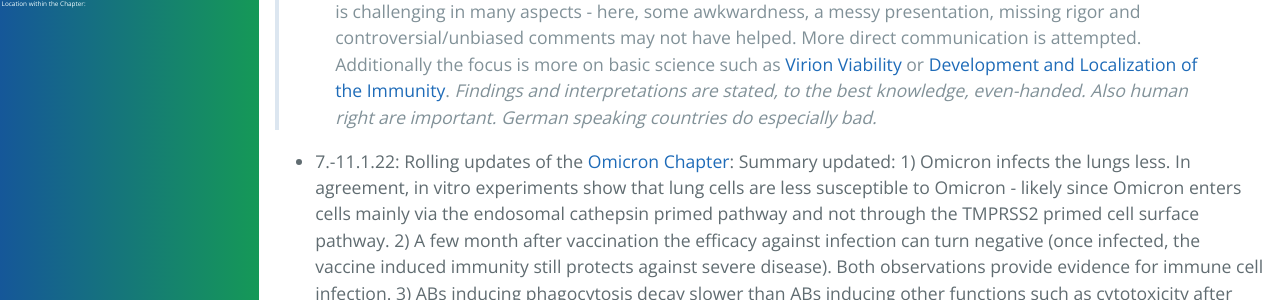
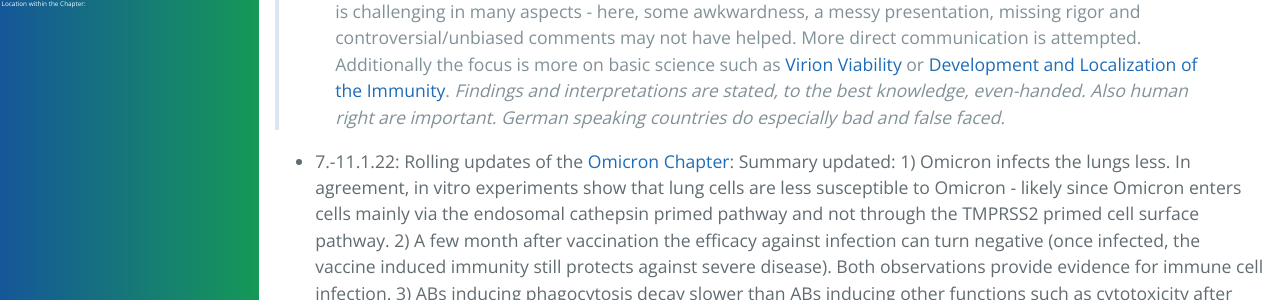
Before and after one commit to forestgrape/coronavirus, a Jekyll site: the page built from index.md, in a window 1280 px wide and 900 px high, scrolled down 2486 px. Shown: the part 182-482 px from the top of the window. Built offline with Jekyll 4.4.1, drawn with Linux system fonts in a browser that asks for light colours; our own code applies the rules of GitHub Pages for plain Markdown files.

Commit message:
formulations

```diff
--- a/index.md
+++ b/index.md
@@ -71,7 +71,7 @@
 <!-- 5.12.21: As RNA vaccines turned out they don't tame SARS-CoV-2, from a coronavirus perspective alone the benefits of mass vaccination unclear.-->
 
 
-> - 14./15.1.22  How this page was communicated/marketed or better not enough communicated often was bad/didn't work timely. Many successful projects were done good enough they spread on their own, which is challenging in many aspects - here, some awkwardness, a messy presentation, missing rigor and controversial/unbiased comments may not have helped. More direct communication is attempted. Additionally the focus is more on basic science such as [Virion Viability](2_biological/virion_viability.md) or [Development and Localization of the Immunity](4_immunological/ontogenesis_and_locality_of_immunity.md). *Findings and interpretations are stated, to the best knowledge, even-handed. Also human right are important. German speaking countries do especially bad.*
+> - 14./15.1.22  How this page was communicated/marketed or better not enough communicated often was bad/didn't work timely. Many successful projects were done good enough they spread on their own, which is challenging in many aspects - here, some awkwardness, a messy presentation, missing rigor and controversial/unbiased comments may not have helped. More direct communication is attempted. Additionally the focus is more on basic science such as [Virion Viability](2_biological/virion_viability.md) or [Development and Localization of the Immunity](4_immunological/ontogenesis_and_locality_of_immunity.md). *Findings and interpretations are stated, to the best knowledge, even-handed. Also human right are important. German speaking countries do especially bad and false faced.*
 
 
 - 7.-11.1.22: Rolling updates of the [Omicron Chapter](2_biological/omicron.md): Summary updated: 1) Omicron infects the lungs less. In agreement, in vitro experiments show that lung cells are less susceptible to Omicron - likely since Omicron enters cells mainly via the endosomal cathepsin primed pathway and not through the TMPRSS2 primed cell surface pathway. 2) A few month after vaccination the efficacy against infection can turn negative (once infected, the vaccine induced immunity still protects against severe disease). Both observations provide evidence for immune cell infection. 3) ABs inducing phagocytosis decay slower than ABs inducing other functions such as cytotoxicity after natural infection (possibly too after vaccination).
```
